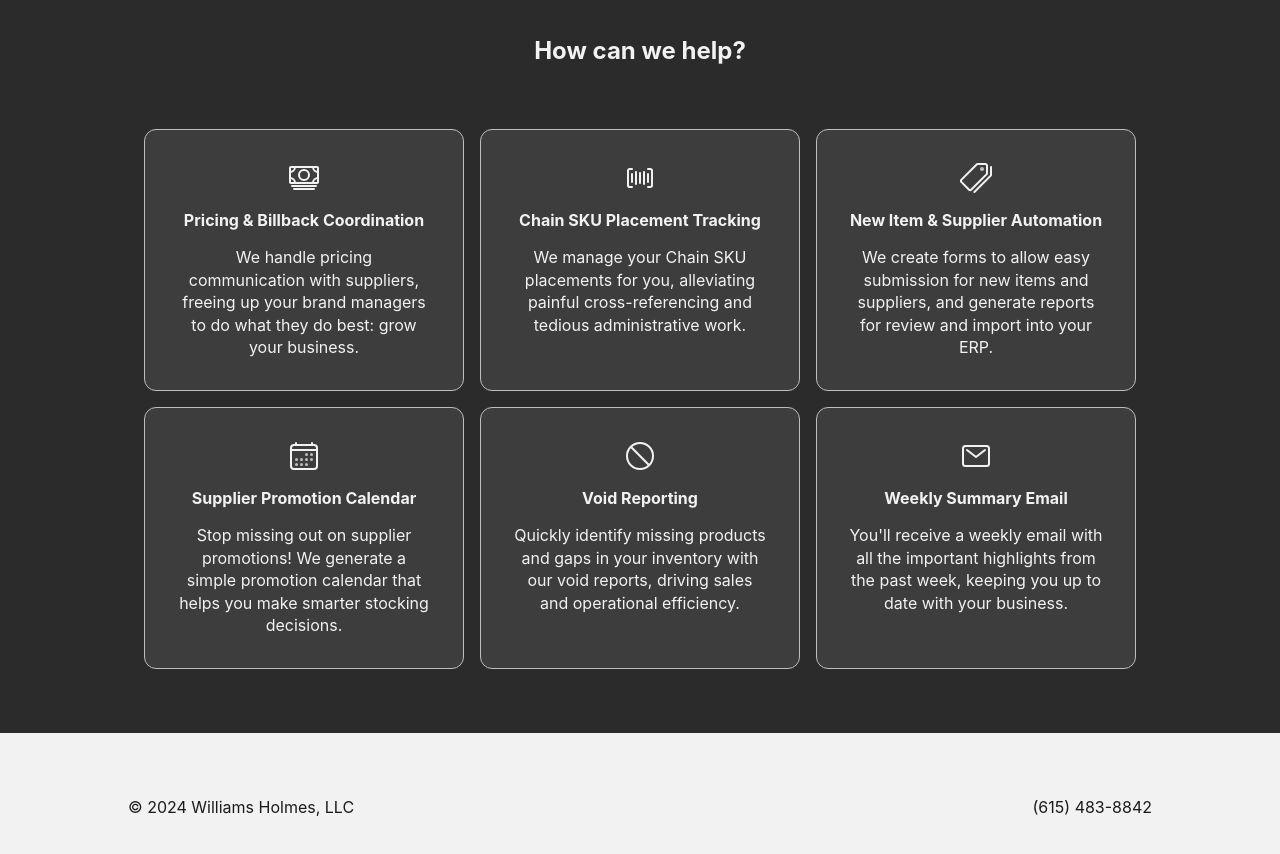
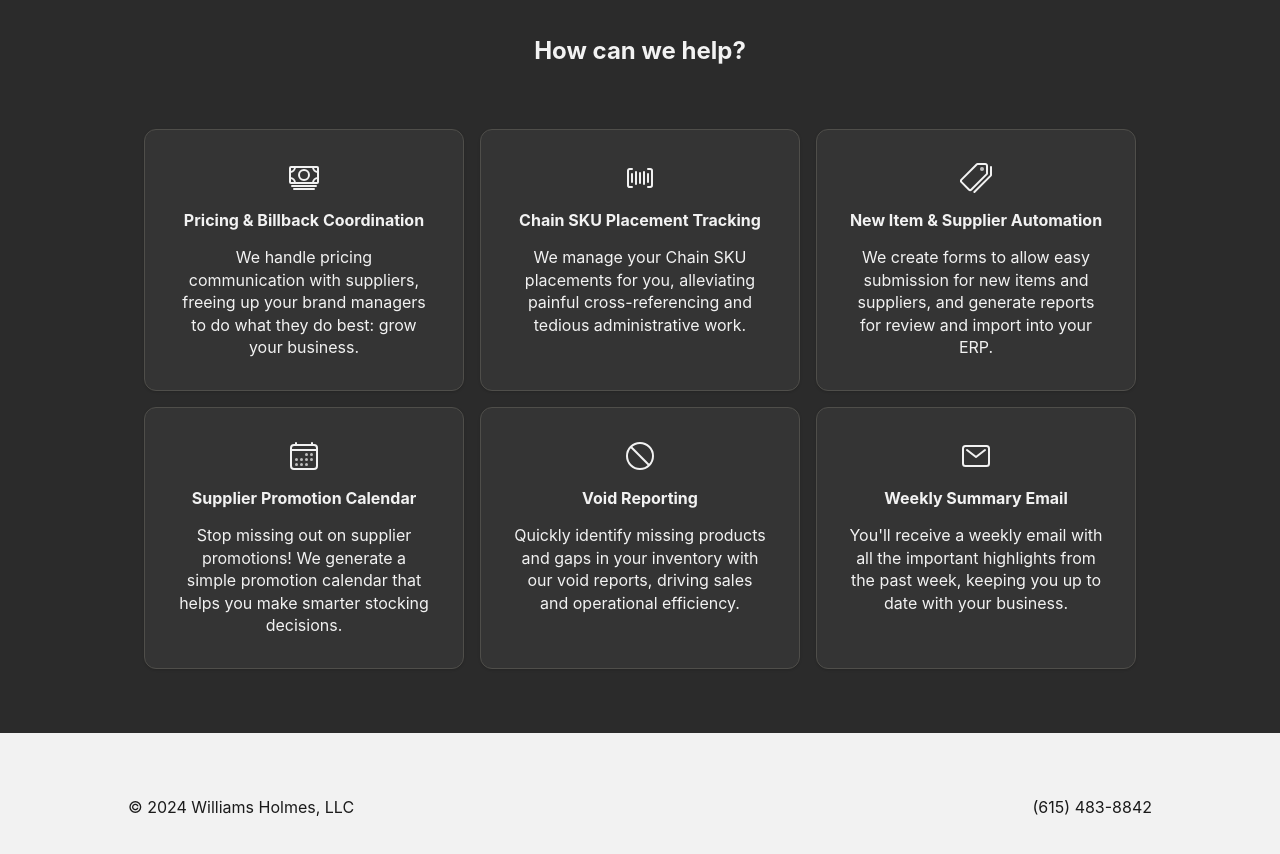
Before and after one commit to williamsandholmes/williamsandholmes.com, a plain HTML site: page priv/index.html in a window 1280 px wide. Shown: the part 680-1534 px from the top of the page. Drawn offline with Linux system fonts and the light colour scheme; a web font is replaced by a local one.

Commit message:
Slightly updates cards

```diff
--- a/assets/global.css
+++ b/assets/global.css
@@ -184,10 +184,11 @@ body {
   flex-direction: column;
   flex: 1 1 100%;
   box-sizing: border-box;
-  border: 1px solid #bebebe;
+  border: 1px solid #4f4e4a;
   padding: 2rem;
-  background: #3d3d3d;
+  background: #343434;
   border-radius: 12px;
+  box-shadow: rgba(0, 0, 0, 0) 0px 0px 0px 0px, rgba(0, 0, 0, 0) 0px 0px 0px 0px, rgba(0, 0, 0, 0.1) 0px 1px 3px 0px, rgba(0, 0, 0, 0.1) 0px 1px 2px -1px;
 }
 
 @media (min-width: 600px) {
--- a/priv/global.css
+++ b/priv/global.css
@@ -184,10 +184,11 @@ body {
   flex-direction: column;
   flex: 1 1 100%;
   box-sizing: border-box;
-  border: 1px solid #bebebe;
+  border: 1px solid #4f4e4a;
   padding: 2rem;
-  background: #3d3d3d;
+  background: #343434;
   border-radius: 12px;
+  box-shadow: rgba(0, 0, 0, 0) 0px 0px 0px 0px, rgba(0, 0, 0, 0) 0px 0px 0px 0px, rgba(0, 0, 0, 0.1) 0px 1px 3px 0px, rgba(0, 0, 0, 0.1) 0px 1px 2px -1px;
 }
 
 @media (min-width: 600px) {
```
